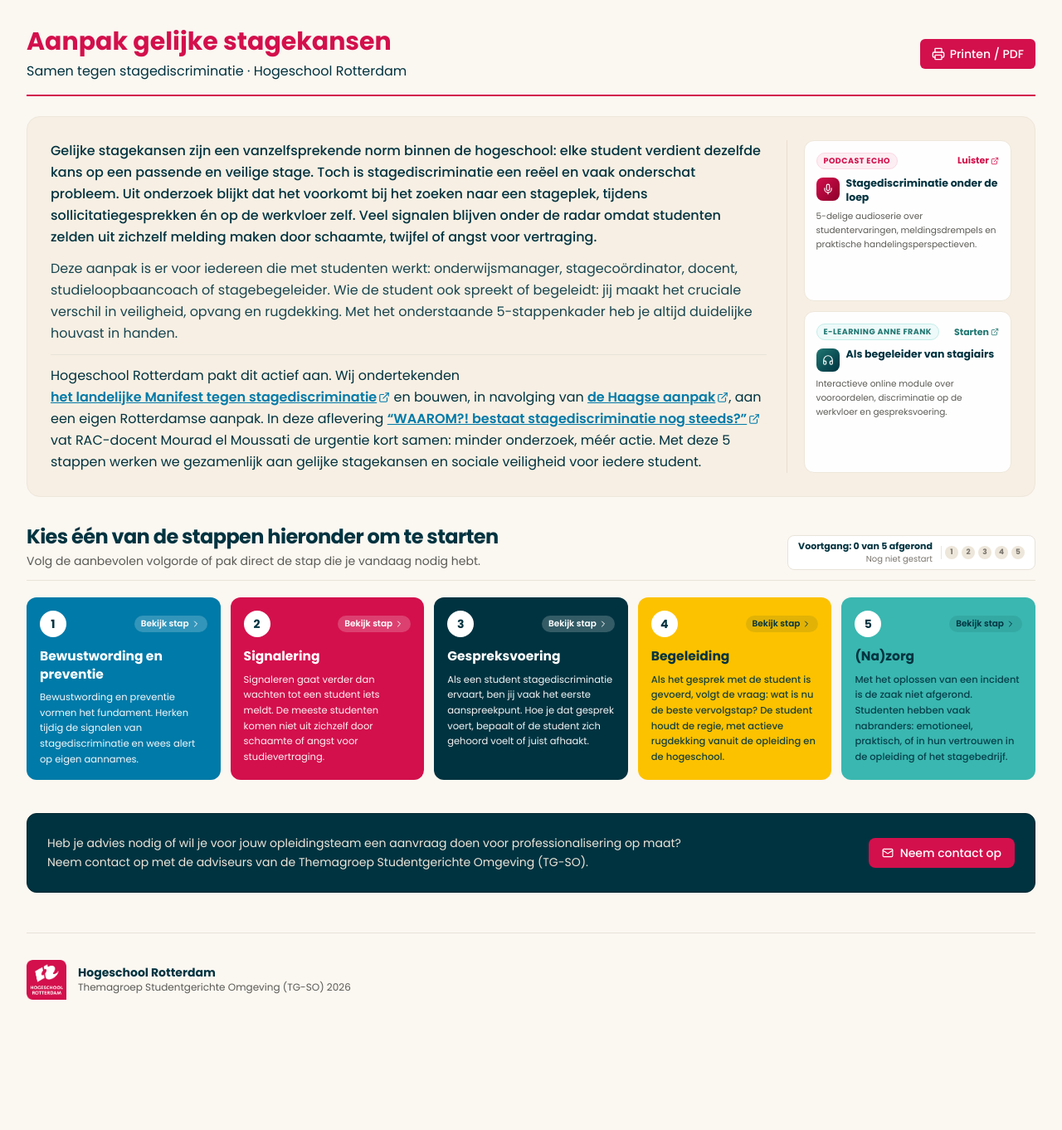
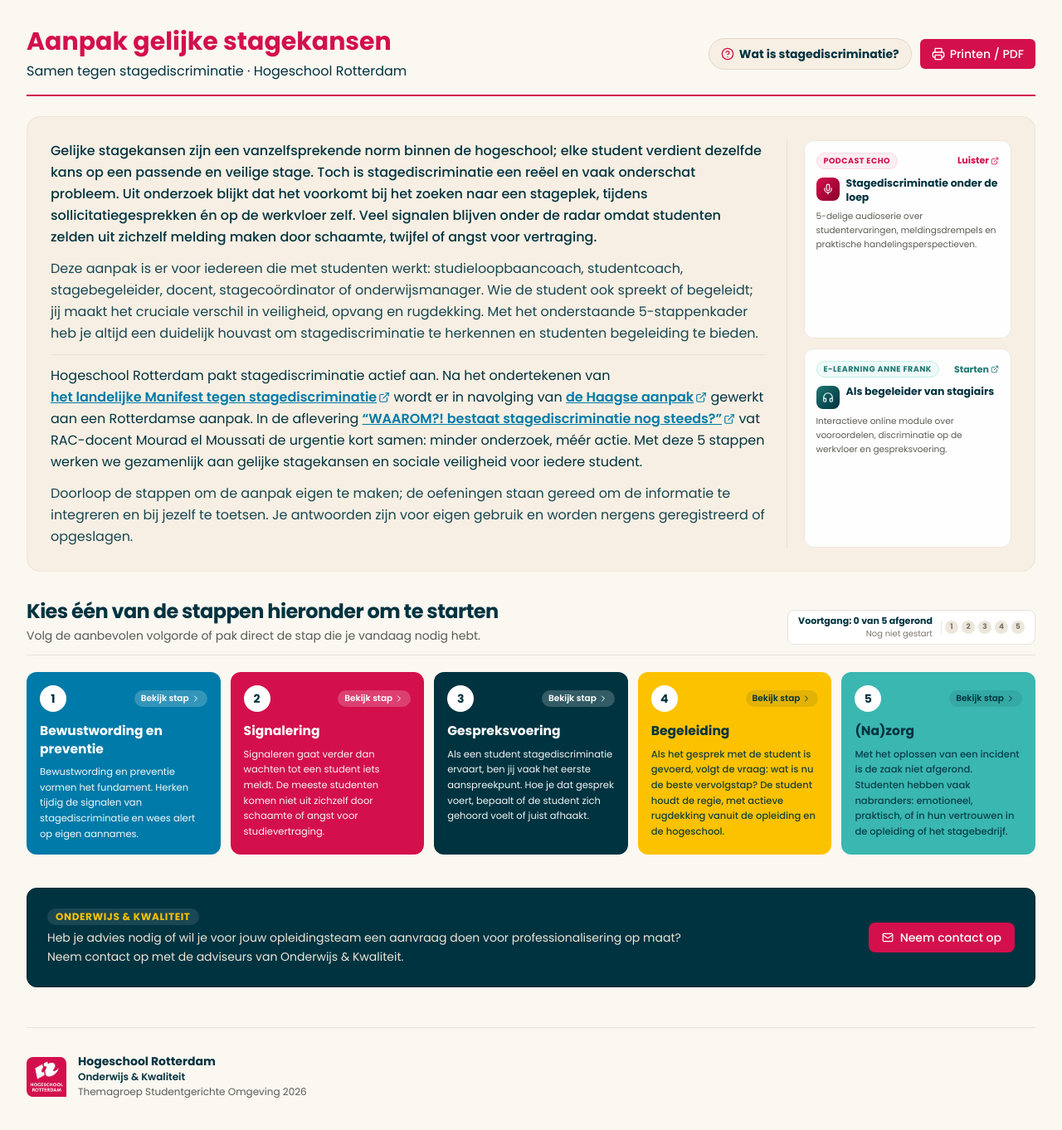
Before and after one commit to i-yesil/gelijke-stagekansen, a React (Vite) app: page / in a window 1280 px wide. Shown: the top 1362 px of the page at 83% size. Before the commit the page ends 1261 px from the top, so only its background shows below. Built offline with nearby package versions, Linux system fonts and the light colour scheme.

Commit message:
refactor: update branding and add definition toggle
Renamed departmental references to "Onderwijs & Kwaliteit", updated contact information, and added a toggleable definition modal for "stagediscriminatie" in the header to improve clarity and navigational utility.

```diff
--- a/src/App.tsx
+++ b/src/App.tsx
@@ -99,9 +99,11 @@
   };
 
   const handleNaarOverzicht = () => {
-    const el = document.getElementById('aanpak-bouwstenen');
+    const el = document.getElementById('aanpak-stappen') || document.getElementById('aanpak-bouwstenen');
     if (el) {
       el.scrollIntoView({ behavior: 'smooth', block: 'start' });
+    } else {
+      window.scrollTo({ top: 0, behavior: 'smooth' });
     }
   };
 
@@ -193,9 +195,10 @@
               alt="Hogeschool Rotterdam Logo"
               className="h-10 md:h-12 w-auto object-contain shrink-0"
             />
-            <div className="text-left not-italic">
+            <div className="text-left not-italic space-y-0.5">
               <p className="font-bold text-[#003340] text-xs md:text-sm leading-tight">Hogeschool Rotterdam</p>
-              <p className="text-[11px] md:text-xs text-[#5A5A55]">Themagroep Studentgerichte Omgeving (TG-SO) 2026</p>
+              <p className="text-[11px] md:text-xs text-[#003340] font-semibold">Onderwijs & Kwaliteit</p>
+              <p className="text-[11px] md:text-xs text-[#5A5A55]">Themagroep Studentgerichte Omgeving 2026</p>
             </div>
           </div>
         </footer>
--- a/src/components/ContactCard.tsx
+++ b/src/components/ContactCard.tsx
@@ -7,14 +7,19 @@
       <div className="bg-[#003340] text-white border border-[#002630] rounded-xl p-5 md:p-6 shadow-none relative overflow-hidden">
         <div className="flex flex-col md:flex-row md:items-center justify-between gap-4">
           <div className="space-y-1.5 max-w-3xl">
+            <div className="flex items-center gap-2 mb-1">
+              <span className="text-[10px] sm:text-xs font-bold uppercase tracking-wider text-[#FCC200] bg-white/10 px-2.5 py-0.5 rounded-full">
+                Onderwijs & Kwaliteit
+              </span>
+            </div>
             <p className="text-xs md:text-sm text-[#EDE6DA] leading-relaxed">
-              Heb je advies nodig of wil je voor jouw opleidingsteam een aanvraag doen voor professionalisering op maat? Neem contact op met de adviseurs van de Themagroep Studentgerichte Omgeving (TG-SO).
+              Heb je advies nodig of wil je voor jouw opleidingsteam een aanvraag doen voor professionalisering op maat? Neem contact op met de adviseurs van Onderwijs & Kwaliteit.
             </p>
           </div>
 
           <div className="shrink-0">
             <a
-              href="mailto:TG-SO-adviseurs@hr.nl?subject=Vraag%20over%20stagediscriminatie%20/%20professionalisering%20op%20maat"
+              href="mailto:TG-SO-adviseurs@hr.nl?subject=Vraag%20over%20stagediscriminatie%20/%20professionalisering%20op%20maat%20(Onderwijs%20%26%20Kwaliteit)"
               className="inline-flex items-center gap-2 bg-[#D3104C] hover:bg-[#B41E4B] text-white px-4 py-2 rounded-lg font-medium text-xs md:text-sm transition-colors shadow-none cursor-pointer"
             >
               <Mail className="w-3.5 h-3.5" />
--- a/src/components/Header.tsx
+++ b/src/components/Header.tsx
@@ -1,5 +1,5 @@
-import React from 'react';
-import { Printer } from 'lucide-react';
+import React, { useState } from 'react';
+import { Printer, HelpCircle, X } from 'lucide-react';
 
 interface HeaderProps {
   onPrint: () => void;
@@ -11,6 +11,8 @@
 }
 
 export const Header: React.FC<HeaderProps> = ({ onPrint }) => {
+  const [showDef, setShowDef] = useState(false);
+
   return (
     <header className="flex justify-between items-center pb-4 border-b-2 border-[#D3104C] mb-6 gap-6 flex-wrap">
       <div className="min-w-[280px]">
@@ -22,7 +24,58 @@
         </p>
       </div>
 
-      <div className="flex items-center gap-2.5">
+      <div className="flex items-center gap-2.5 relative">
+        {/* Definitie Pilletje */}
+        <div className="relative">
+          <button
+            type="button"
+            onClick={() => setShowDef((prev) => !prev)}
+            className={`inline-flex items-center gap-1.5 px-3.5 py-2 rounded-full font-bold text-xs md:text-sm transition-all cursor-pointer border ${
+              showDef
+                ? 'bg-[#003340] text-white border-[#003340] shadow-sm'
+                : 'bg-[#F7EFE3] hover:bg-[#EFE5D5] text-[#003340] border-[#E2D8C9]'
+            }`}
+            title="Klik voor de definitie: Wat is stagediscriminatie?"
+          >
+            <HelpCircle className="w-4 h-4 text-[#D3104C]" />
+            <span>Wat is stagediscriminatie?</span>
+          </button>
+
+          {showDef && (
+            <>
+              {/* Klik buiten om te sluiten */}
+              <div
+                className="fixed inset-0 z-40 bg-black/10"
+                onClick={() => setShowDef(false)}
+              />
+
+              {/* Definitie Popover Card */}
+              <div className="absolute right-0 top-full mt-2.5 z-50 w-80 sm:w-[420px] bg-white border-2 border-[#D3104C] rounded-2xl p-4 sm:p-5 shadow-xl text-left animate-in fade-in zoom-in-95 duration-150">
+                <div className="flex items-start justify-between gap-3 mb-2 pb-2 border-b border-[#EDE6DA]">
+                  <div className="flex items-center gap-2">
+                    <span className="w-2.5 h-2.5 rounded-full bg-[#D3104C]" />
+                    <span className="text-xs font-black uppercase tracking-wider text-[#D3104C]">
+                      Wat is stagediscriminatie?
+                    </span>
+                  </div>
+                  <button
+                    type="button"
+                    onClick={() => setShowDef(false)}
+                    className="text-[#7A756E] hover:text-[#003340] p-1 rounded-md hover:bg-[#F7EFE3] transition-colors cursor-pointer"
+                    title="Sluiten"
+                  >
+                    <X className="w-4 h-4" />
+                  </button>
+                </div>
+                <p className="text-xs sm:text-sm text-[#003340] leading-relaxed font-medium">
+                  Afwijzing, uitsluiting of ongelijke behandeling tijdens of het zoeken van de stage op basis van afkomst, kleur, gender, religie, seksuele oriëntatie of (on)zichtbare beperking.
+                </p>
+              </div>
+            </>
+          )}
+        </div>
+
+        {/* Printen / PDF knop */}
         <button
           onClick={onPrint}
           className="inline-flex items-center gap-1.5 bg-[#D3104C] hover:bg-[#B41E4B] text-white px-3.5 py-2 rounded-md font-medium text-xs md:text-sm transition-colors shadow-none cursor-pointer"
--- a/src/components/Intro.tsx
+++ b/src/components/Intro.tsx
@@ -9,16 +9,16 @@
         <div className="lg:col-span-8 xl:col-span-9 flex flex-col justify-between space-y-3.5">
           <div className="space-y-3">
             <p className="text-[#003340] text-sm md:text-base leading-relaxed font-medium">
-              Gelijke stagekansen zijn een vanzelfsprekende norm binnen de hogeschool: elke student verdient dezelfde kans op een passende en veilige stage. Toch is stagediscriminatie een reëel en vaak onderschat probleem. Uit onderzoek blijkt dat het voorkomt bij het zoeken naar een stageplek, tijdens sollicitatiegesprekken én op de werkvloer zelf. Veel signalen blijven onder de radar omdat studenten zelden uit zichzelf melding maken door schaamte, twijfel of angst voor vertraging.
+              Gelijke stagekansen zijn een vanzelfsprekende norm binnen de hogeschool; elke student verdient dezelfde kans op een passende en veilige stage. Toch is stagediscriminatie een reëel en vaak onderschat probleem. Uit onderzoek blijkt dat het voorkomt bij het zoeken naar een stageplek, tijdens sollicitatiegesprekken én op de werkvloer zelf. Veel signalen blijven onder de radar omdat studenten zelden uit zichzelf melding maken door schaamte, twijfel of angst voor vertraging.
             </p>
 
             <p className="text-[#003340] text-sm md:text-base leading-relaxed text-[#003340]/90">
-              Deze aanpak is er voor iedereen die met studenten werkt: onderwijsmanager, stagecoördinator, docent, studieloopbaancoach of stagebegeleider. Wie de student ook spreekt of begeleidt: jij maakt het cruciale verschil in veiligheid, opvang en rugdekking. Met het onderstaande 5-stappenkader heb je altijd duidelijke houvast in handen.
+              Deze aanpak is er voor iedereen die met studenten werkt: studieloopbaancoach, studentcoach, stagebegeleider, docent, stagecoördinator of onderwijsmanager. Wie de student ook spreekt of begeleidt; jij maakt het cruciale verschil in veiligheid, opvang en rugdekking. Met het onderstaande 5-stappenkader heb je altijd een duidelijk houvast om stagediscriminatie te herkennen en studenten begeleiding te bieden.
             </p>
 
-            <div className="pt-3 border-t border-[#E8E4DA] text-sm md:text-base text-[#003340] leading-relaxed">
+            <div className="pt-3 border-t border-[#E8E4DA] text-sm md:text-base text-[#003340] leading-relaxed space-y-3">
               <p>
-                Hogeschool Rotterdam pakt dit actief aan. Wij ondertekenden{' '}
+                Hogeschool Rotterdam pakt stagediscriminatie actief aan. Na het ondertekenen van{' '}
                 <a
                   href="https://www.rijksoverheid.nl/actueel/nieuws/2022/07/13/manifest-ondertekend-om-stagediscriminatie-tegen-te-gaan"
                   target="_blank"
@@ -28,7 +28,7 @@
                   <span>het landelijke Manifest tegen stagediscriminatie</span>
                   <ExternalLink className="w-3.5 h-3.5 inline-block" />
                 </a>{' '}
-                en bouwen, in navolging van{' '}
+                wordt er in navolging van{' '}
                 <a
                   href="https://haagseaanpak.nl/"
                   target="_blank"
@@ -37,10 +37,10 @@
                 >
                   <span>de Haagse aanpak</span>
                   <ExternalLink className="w-3.5 h-3.5 inline-block" />
-                </a>
-                , aan een eigen Rotterdamse aanpak. In deze aflevering{' '}
+                </a>{' '}
+                gewerkt aan een Rotterdamse aanpak. In de aflevering{' '}
                 <a
-                  href="https://echo-net.nl/stagediscriminatie-onder-de-loep/"
+                  href="https://www.youtube.com/watch?v=_IMXbKP1qt8"
                   target="_blank"
                   rel="noopener noreferrer"
                   className="text-[#007AA8] hover:text-[#005B7F] underline inline-flex items-center gap-0.5 font-semibold"
@@ -49,6 +49,10 @@
                   <ExternalLink className="w-3.5 h-3.5 inline-block" />
                 </a>{' '}
                 vat RAC-docent Mourad el Moussati de urgentie kort samen: minder onderzoek, méér actie. Met deze 5 stappen werken we gezamenlijk aan gelijke stagekansen en sociale veiligheid voor iedere student.
+              </p>
+
+              <p className="text-[#003340]/90">
+                Doorloop de stappen om de aanpak eigen te maken; de oefeningen staan gereed om de informatie te integreren en bij jezelf te toetsen. Je antwoorden zijn voor eigen gebruik en worden nergens geregistreerd of opgeslagen.
               </p>
             </div>
           </div>
--- a/src/components/PrintView.tsx
+++ b/src/components/PrintView.tsx
@@ -30,8 +30,11 @@
                 <span className="text-[12pt] font-black text-[#003340] tracking-tight block leading-none">
                   HOGESCHOOL ROTTERDAM
                 </span>
-                <span className="text-[8pt] text-[#5A5A55] block font-medium mt-0.5">
-                  Themagroep Studentgerichte Omgeving (TG-SO) 2026
+                <span className="text-[8pt] text-[#003340] font-bold block mt-0.5">
+                  Onderwijs & Kwaliteit
+                </span>
+                <span className="text-[7.5pt] text-[#5A5A55] block font-medium">
+                  Themagroep Studentgerichte Omgeving 2026
                 </span>
               </div>
             </div>
@@ -43,7 +46,7 @@
           </div>
 
           {/* Title */}
-          <div className="mb-3">
+          <div className="mb-2.5">
             <h1 className="text-[16pt] font-black text-[#003340] leading-tight mb-0.5">
               Aanpak gelijke stagekansen
             </h1>
@@ -52,17 +55,28 @@
             </p>
           </div>
 
+          {/* Definitie kader: Wat is stagediscriminatie? */}
+          <div className="bg-[#FFF8FA] border-l-4 border-[#D3104C] p-2 rounded-r-lg border border-l-0 border-[#FAD8E2] mb-2.5 text-[7.5pt] text-[#003340] leading-relaxed">
+            <strong className="text-[#D3104C] uppercase text-[7pt] tracking-wider block mb-0.5 font-black">
+              Wat is stagediscriminatie?
+            </strong>
+            Afwijzing, uitsluiting of ongelijke behandeling tijdens of het zoeken van de stage op basis van afkomst, kleur, gender, religie, seksuele oriëntatie of (on)zichtbare beperking.
+          </div>
+
           {/* Inleiding text conform webapplicatie */}
           <div className="bg-[#F7EFE3] p-3 rounded-lg border border-[#EDE6DA] mb-3 text-[8pt] leading-relaxed text-[#003340] space-y-1.5">
             <p>
-              Gelijke stagekansen zijn een vanzelfsprekende norm binnen de hogeschool: elke student verdient dezelfde kans op een passende en veilige stage. Toch is stagediscriminatie een reëel en vaak onderschat probleem. Uit onderzoek blijkt dat het voorkomt bij het zoeken naar een stageplek, tijdens sollicitatiegesprekken én op de werkvloer zelf. Veel signalen blijven onder de radar omdat studenten zelden uit zichzelf melding maken door schaamte, twijfel of angst voor vertraging.
+              Gelijke stagekansen zijn een vanzelfsprekende norm binnen de hogeschool; elke student verdient dezelfde kans op een passende en veilige stage. Toch is stagediscriminatie een reëel en vaak onderschat probleem. Uit onderzoek blijkt dat het voorkomt bij het zoeken naar een stageplek, tijdens sollicitatiegesprekken én op de werkvloer zelf. Veel signalen blijven onder de radar omdat studenten zelden uit zichzelf melding maken door schaamte, twijfel of angst voor vertraging.
             </p>
             <p>
-              Deze aanpak is er voor iedereen die met studenten werkt: onderwijsmanager, stagecoördinator, docent, studieloopbaancoach of stagebegeleider. Wie de student ook spreekt of begeleidt: jij maakt het cruciale verschil in veiligheid, opvang en rugdekking. Met het onderstaande 5-stappenkader heb je altijd duidelijke houvast in handen.
+              Deze aanpak is er voor iedereen die met studenten werkt: studieloopbaancoach, studentcoach, stagebegeleider, docent, stagecoördinator of onderwijsmanager. Wie de student ook spreekt of begeleidt; jij maakt het cruciale verschil in veiligheid, opvang en rugdekking. Met het onderstaande 5-stappenkader heb je altijd een duidelijk houvast om stagediscriminatie te herkennen en studenten begeleiding te bieden.
             </p>
-            <div className="pt-1.5 border-t border-[#EDE6DA] text-[#003340]/90">
+            <div className="pt-1.5 border-t border-[#EDE6DA] text-[#003340]/90 space-y-1">
               <p>
-                Hogeschool Rotterdam ondertekende het landelijke <a href="https://www.rijksoverheid.nl/actueel/nieuws/2022/07/13/manifest-ondertekend-om-stagediscriminatie-tegen-te-gaan" target="_blank" rel="noopener noreferrer" className="text-[#007AA8] underline font-semibold">Manifest tegen stagediscriminatie</a> en bouwt, in navolging van <a href="https://haagseaanpak.nl/" target="_blank" rel="noopener noreferrer" className="text-[#007AA8] underline font-semibold">de Haagse aanpak</a>, aan een eigen Rotterdamse aanpak. In deze aflevering <a href="https://echo-net.nl/stagediscriminatie-onder-de-loep/" target="_blank" rel="noopener noreferrer" className="text-[#007AA8] underline font-semibold">“WAAROM?! bestaat stagediscriminatie nog steeds?”</a> vat RAC-docent Mourad el Moussati de urgentie kort samen: minder onderzoek, méér actie. Met deze 5 stappen werken we gezamenlijk aan gelijke stagekansen en sociale veiligheid voor iedere student.
+                Hogeschool Rotterdam pakt stagediscriminatie actief aan. Na het ondertekenen van het landelijke <a href="https://www.rijksoverheid.nl/actueel/nieuws/2022/07/13/manifest-ondertekend-om-stagediscriminatie-tegen-te-gaan" target="_blank" rel="noopener noreferrer" className="text-[#007AA8] underline font-semibold">Manifest tegen stagediscriminatie</a> wordt er in navolging van <a href="https://haagseaanpak.nl/" target="_blank" rel="noopener noreferrer" className="text-[#007AA8] underline font-semibold">de Haagse aanpak</a> gewerkt aan een Rotterdamse aanpak. In de aflevering <a href="https://www.youtube.com/watch?v=_IMXbKP1qt8" target="_blank" rel="noopener noreferrer" className="text-[#007AA8] underline font-semibold">“WAAROM?! bestaat stagediscriminatie nog steeds?”</a> vat RAC-docent Mourad el Moussati de urgentie kort samen: minder onderzoek, méér actie. Met deze 5 stappen werken we gezamenlijk aan gelijke stagekansen en sociale veiligheid voor iedere student.
+              </p>
+              <p>
+                Doorloop de stappen om de aanpak eigen te maken; de oefeningen staan gereed om de informatie te integreren en bij jezelf te toetsen. Je antwoorden zijn voor eigen gebruik en worden nergens geregistreerd of opgeslagen.
               </p>
             </div>
           </div>
@@ -376,10 +390,13 @@
             </div>
           </div>
 
-          {/* Contact & Advies TG-SO */}
+          {/* Contact & Advies Onderwijs & Kwaliteit */}
           <div className="p-3 rounded-lg border border-[#002630] bg-[#003340] text-[8pt] leading-relaxed text-white mb-3 shadow-none">
+            <div className="text-[7pt] font-bold uppercase tracking-wider text-[#FCC200] mb-0.5">
+              Onderwijs & Kwaliteit
+            </div>
             <p className="text-[#EDE6DA] mb-1.5 text-[7.5pt]">
-              Heb je advies nodig of wil je voor jouw opleidingsteam een aanvraag doen voor professionalisering op maat? Neem contact op met de adviseurs van de Themagroep Studentgerichte Omgeving (TG-SO).
+              Heb je advies nodig of wil je voor jouw opleidingsteam een aanvraag doen voor professionalisering op maat? Neem contact op met de adviseurs van Onderwijs & Kwaliteit.
             </p>
             <p className="font-medium text-white text-[7.5pt]">
               E-mail: <a href="mailto:TG-SO-adviseurs@hr.nl" className="underline font-bold text-white">TG-SO-adviseurs@hr.nl</a>
--- a/vite.config.ts
+++ b/vite.config.ts
@@ -5,6 +5,7 @@
 
 export default defineConfig(() => {
   return {
+    base: './',
     plugins: [react(), tailwindcss()],
     resolve: {
       alias: {
```
Also changed, not shown: src/components/StepPanel.tsx (+15 -32 lines).
